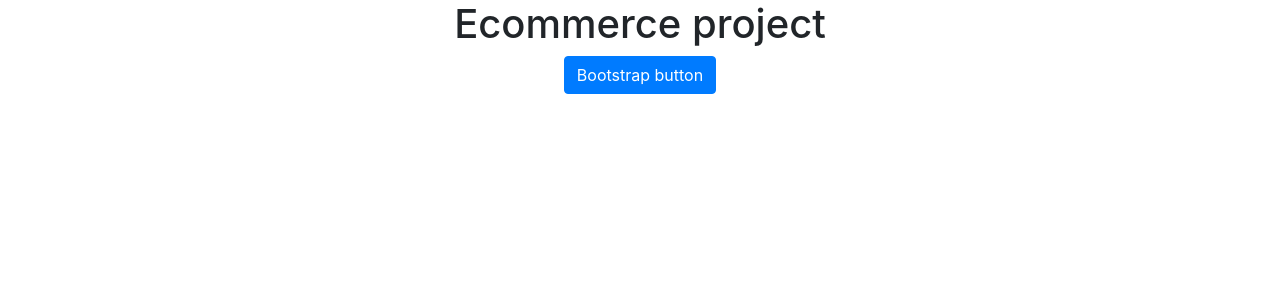
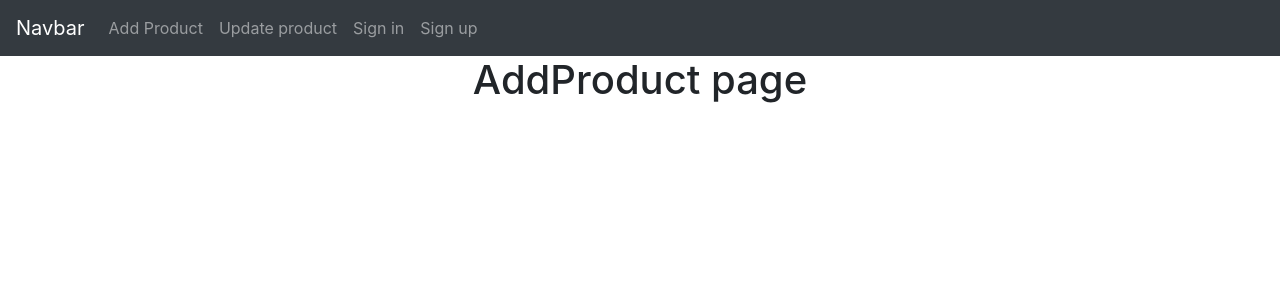
Before and after one commit to Fariv/ecommerce-dashboard, a React (Create React App) app: page /add in a window 1280 px wide. Shown: the top 300 px of the page. Built offline with nearby package versions, Linux system fonts and the light colour scheme.

Commit message:
routing added and basic compoenents and pages

```diff
--- /dev/null
+++ b/src/AddProduct.js
@@ -0,0 +1,10 @@
+function AddProduct() {
+
+    return (
+        <div>
+            <h1>AddProduct page</h1>
+        </div>
+    );
+}
+
+export default AddProduct;
--- a/src/App.js
+++ b/src/App.js
@@ -1,11 +1,30 @@
 import './App.css';
 import { Button } from "react-bootstrap";
+import Header from "./Header";
+import { BrowserRouter, Route } from "react-router-dom";
+import Signup from "./Signup";
+import Signin from "./Signin";
+import AddProduct from "./AddProduct";
+import UpdateProduct from "./UpdateProduct";
 
 function App() {
   return (
     <div className="App">
-      <h1>Ecommerce project</h1>
-      <Button>Bootstrap button</Button>
+      <BrowserRouter>
+        <Header />
+        <Route path="/add">
+          <AddProduct />
+        </Route>
+        <Route path="/update">
+          <UpdateProduct />
+        </Route>
+        <Route path="/signup">
+          <Signup />
+        </Route>
+        <Route path="/signin">
+          <Signin />
+        </Route>
+      </BrowserRouter>
     </div>
   );
 }
--- /dev/null
+++ b/src/Header.js
@@ -0,0 +1,20 @@
+import { Navbar, Nav } from "react-bootstrap";
+import { Link } from "react-router-dom";
+function Header() {
+
+    return (
+        <div>
+            <Navbar bg="dark" variant="dark">
+                <Navbar.Brand href="#home">Navbar</Navbar.Brand>
+                <Nav className="mr-auto">
+                    <Link className="nav-link" to="/add">Add Product</Link>
+                    <Link className="nav-link" to="/update">Update product</Link>
+                    <Link className="nav-link" to="/signin">Sign in</Link>
+                    <Link className="nav-link" to="/signup">Sign up</Link>
+                </Nav>
+            </Navbar>
+        </div>
+    );
+}
+
+export default Header;
--- /dev/null
+++ b/src/Signin.js
@@ -0,0 +1,10 @@
+function Signin() {
+
+    return (
+        <div>
+            <h1>Signin page</h1>
+        </div>
+    );
+}
+
+export default Signin;
--- /dev/null
+++ b/src/Signup.js
@@ -0,0 +1,10 @@
+function Signup() {
+
+    return (
+        <div>
+            <h1>Signup page</h1>
+        </div>
+    );
+}
+
+export default Signup;
--- /dev/null
+++ b/src/UpdateProduct.js
@@ -0,0 +1,10 @@
+function UpdateProduct() {
+
+    return (
+        <div>
+            <h1>UpdateProduct page</h1>
+        </div>
+    );
+}
+
+export default UpdateProduct;
```
